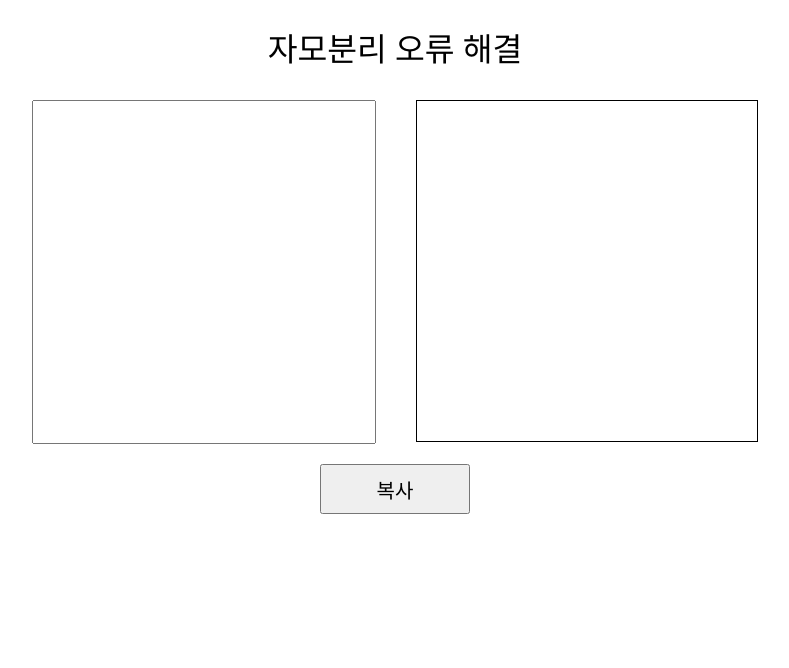
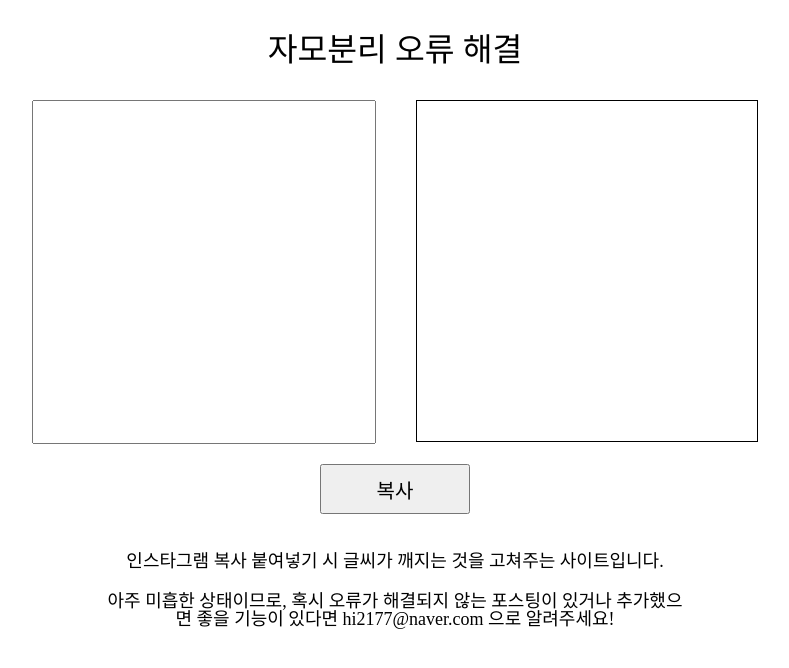
Before and after one commit to TaeIng/taeing.github.io, a Jekyll site: the page converting/index.html, which Jekyll copies as it is, in a window 1280 px wide. Shown: the top 668 px of the page, without its empty margins (245-1034 px from the left). Built offline with Jekyll 4.4.1, drawn with Linux system fonts in a browser that asks for light colours.

Commit message:
추가:  자모결합사이트 연락처 추가

```diff
--- a/converting/css/convert.css
+++ b/converting/css/convert.css
@@ -71,3 +71,17 @@ header{
   100%{
     opacity: 0;
   }}
+
+.info{
+  width: 1000px;
+  height: 50px;;
+  text-align: center;
+}
+
+.info2{
+  width: 580px;
+  height: 50px;;
+  text-align: center;
+  margin-top: -10px;
+
+}
--- a/converting/index.html
+++ b/converting/index.html
@@ -18,6 +18,10 @@
     <div class = "btnSide">
       <button class="copy">복사</button>
       <span class="copyNotify hidden">복사가 완료되었습니다.</span>
+      <span class="info">인스타그램 복사 붙여넣기 시 글씨가 깨지는 것을 고쳐주는 사이트입니다. </span>
+      <span class="info2">
+        아주 미흡한 상태이므로, 혹시 오류가 해결되지 않는 포스팅이 있거나 추가했으면 좋을 기능이 있다면 hi2177@naver.com 으로 알려주세요!
+      </span>
     </div>
 
   <script src="index.js"></script>
```
